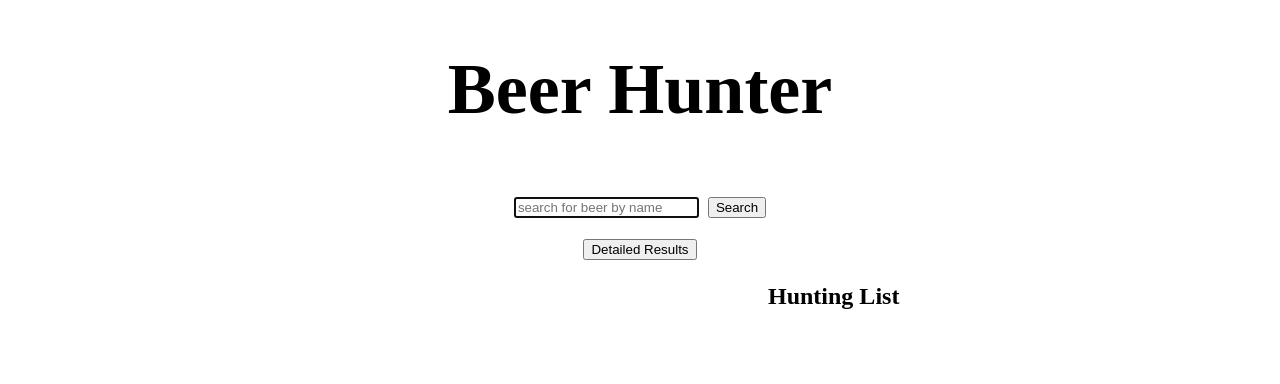
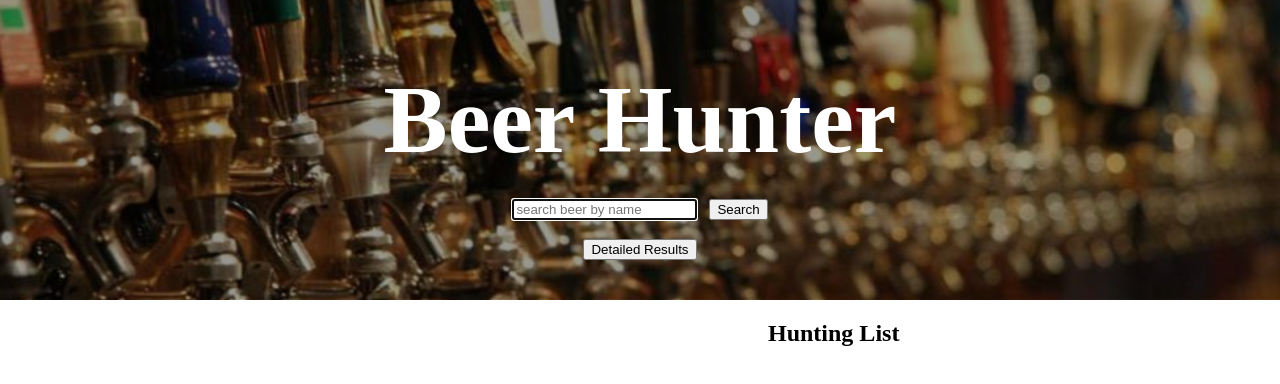
Before and after one commit to goodgriefkev/Beer-List, a plain HTML site: page index.html in a window 1280 px wide. Drawn offline with nearby package versions, Linux system fonts and the light colour scheme.

Commit message:
added header image and styling

```diff
--- a/css/style.css
+++ b/css/style.css
@@ -18,9 +18,31 @@ body {
 }
 
 #main {
-  /* background-color: green; */
+  background-color: burlywood;
   text-align: center;
-  font-size: 36px;
+  font-size: 48px;
+  color: white;
+}
+
+.header-image {
+  background-image: linear-gradient(rgba(0,0,0,0.4), rgba(0,0,0,0.4)),url('../images/taps.jpg');
+  background-position: center;
+  background-repeat: no-repeat;
+  background-size: cover;
+  position: relative;
+}
+
+.form {
+  margin-top: -70px;
+}
+
+#search-box {
+  width: auto;
+}
+
+#detailsButton {
+  margin-top: -15px;
+  margin-bottom: 35px;
 }
 
 #columns {
--- a/index.html
+++ b/index.html
@@ -15,13 +15,15 @@
   </head>
   <body>
     <div id='container'>
-      <div id='main'>
+      <div id='main' class='header-image'>
         <h1>Beer Hunter</h1>
-        <form class="">
-          <input id='search-box' type='text' placeholder='search for beer by name' autofocus>
+        <form class="form">
+          <input id='search-box' type='text' placeholder='search beer by name' autofocus>
           <input id='search-btn' type='submit' value='Search'>
         </form>
-        <button id=detailsButton>Detailed Results</button>
+        <div id=detailsButton>
+          <button>Detailed Results</button>
+        </div>
       </div>
       <div id='columns'>
         <div id='searchResults'>
```
Also changed, not shown: README.md.
